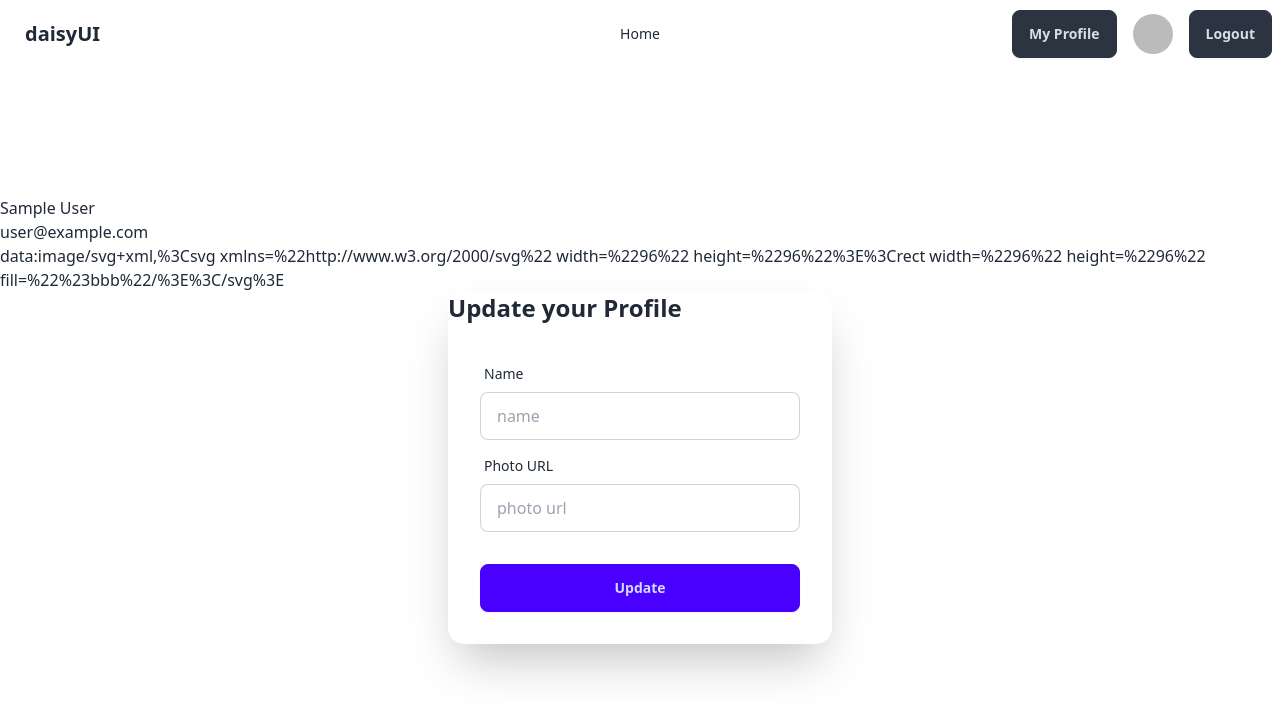
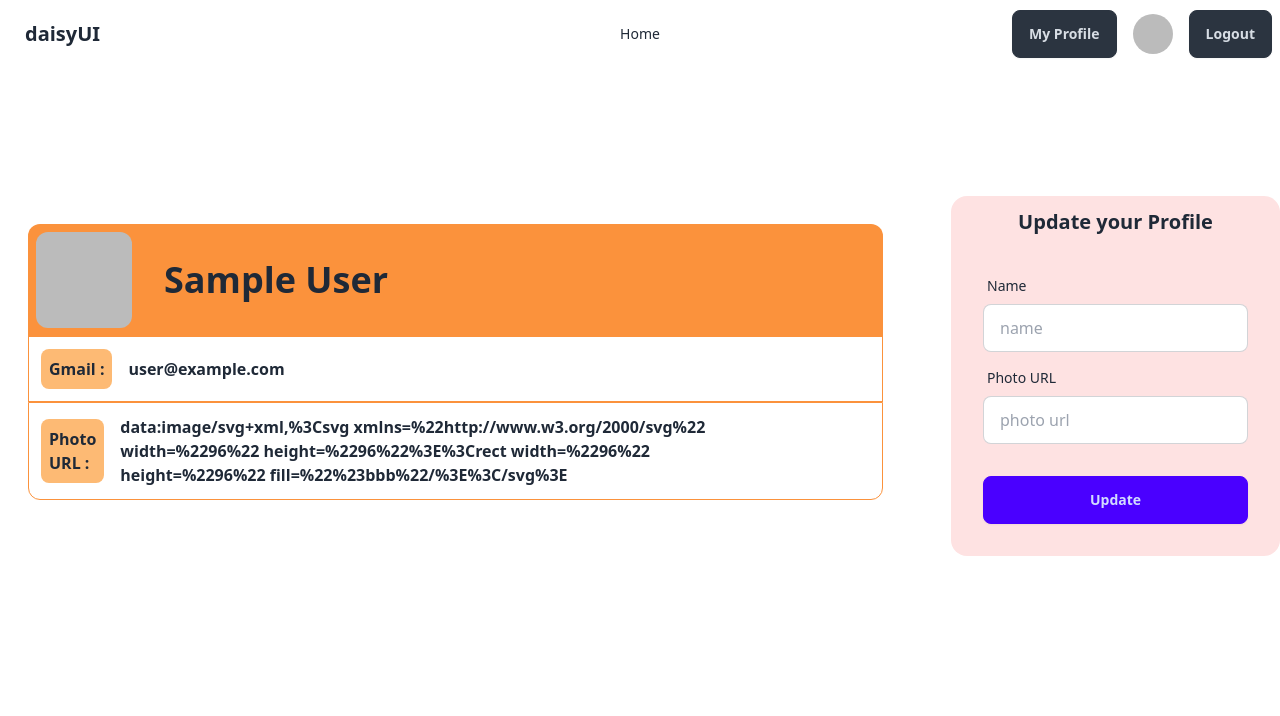
Before and after one commit to reyad9009/Assignment-9, a React (Vite) app: page /auth/profile in a window 1280 px wide. Shown: the top 716 px of the page. Built offline with nearby package versions, Linux system fonts and the light colour scheme; no server answers; sample sign-in values are in the browser's storage.

Commit message:
create My Profile component & update profile section

```diff
--- a/package.json
+++ b/package.json
@@ -15,7 +15,9 @@
     "match-sorter": "^8.0.0",
     "react": "^18.3.1",
     "react-dom": "^18.3.1",
+    "react-icons": "^5.3.0",
     "react-router-dom": "^6.28.0",
+    "react-toastify": "^10.0.6",
     "sort-by": "^1.2.0"
   },
   "devDependencies": {
--- a/src/error/Error.jsx
+++ b/src/error/Error.jsx
@@ -5,7 +5,7 @@ const Error = () => {
   return (
     <div className="flex flex-col justify-center items-center">
       <h1 className="text-5xl mt-40 text-red-600 font-extrabold">
-        ❌ This is error page ❌
+        ❌ page not found ❌
       </h1>
       <Link to="/">
         <button className="bg-green-600 text-white py-5 px-10 rounded-full text-2xl mt-20">
--- a/src/layouts/AuthLayout.jsx
+++ b/src/layouts/AuthLayout.jsx
@@ -8,7 +8,7 @@ const AuthLayout = () => {
       <div className="max-w-[100rem] mx-auto">
         <Navbar></Navbar>
       </div>
-      <div className="mt-[10%]">
+      <div className="max-w-[100rem] mx-auto mt-[10%]">
         <Outlet></Outlet>
       </div>
     </div>
--- a/src/layouts/HomeLayout.jsx
+++ b/src/layouts/HomeLayout.jsx
@@ -9,7 +9,6 @@ const HomeLayout = () => {
       <div className="max-w-[100rem] mx-auto">
         <Navbar></Navbar>
       </div>
-
       <Outlet></Outlet>
       <div className="max-w-[100rem] mx-auto">
         <Footer></Footer>
--- /dev/null
+++ b/src/pages/Loading.jsx
@@ -0,0 +1,8 @@
+
+const Loading = () => {
+    return <div className="flex justify-center items-center">
+      <span className="loading loading-spinner text-error w-20"></span>
+    </div>;
+  };
+
+  export default Loading;
--- a/src/pages/MyProfile.jsx
+++ b/src/pages/MyProfile.jsx
@@ -1,5 +1,6 @@
 import React, { useContext } from "react";
 import { AuthContext } from "../provider/AuthProvider";
+import { toast, ToastContainer} from "react-toastify";
 
 const MyProfile = () => {
   const { user, updateUserProfile, setUser } = useContext(AuthContext);
@@ -18,21 +19,42 @@ const MyProfile = () => {
           displayName: name,
           photoURL: photo,
         }));
-        form.value.reset()
-        alert("Profile updated successfully!")
+        e.target.reset();
+        toast.warn('All ready Exists')
       })
       .catch((err) => {
         console.log(err);
       });
   };
   return (
-    <div>
-      <h1>{user?.displayName}</h1>
-      <h1>{user?.email}</h1>
-      <h1>{user?.photoURL}</h1>
-      <div className="min-h-scree flex justify-center">
-        <div className="card bg-base-100 w-full max-w-sm shrink-0 shadow-2xl">
-          <h2 className="text-2xl font-extrabold">Update your Profile</h2>
+    <div className="min-h-scree flex flex-row gap-10 justify-around items-start">
+      <div className="p-7">
+
+        <div className="flex items-center gap-6 bg-orange-400 rounded-t-xl">
+          <div className="w-28 overflow-hidden p-2 ">
+            <img className="w-28 rounded-xl" src={user?.photoURL} alt="" />
+          </div>
+          <h1 className="font-bold text-4xl">{user?.displayName}</h1>
+        </div>
+
+        <div className="flex gap-4 items-center p-3 border border-orange-400">
+          <span className="bg-orange-300 p-2 rounded-lg font-bold">Gmail : </span>
+          <span>
+            <h1 className="font-semibold">{user?.email}</h1>
+          </span>
+        </div>
+
+        <div className="flex gap-4 items-center p-3 border rounded-b-xl border-orange-400">
+          <span  className="bg-orange-300 p-2 rounded-lg font-bold">Photo URL : </span>
+          <span>
+            <h1 className=" text-wrap w-[90%] font-semibold">{user?.photoURL}</h1>
+          </span>
+        </div>
+      </div>
+
+      <div className="">
+        <div className="card w-full bg-red-100">
+          <h2 className="text-xl font-extrabold text-center mt-3">Update your Profile</h2>
           <form onSubmit={handleUpdate} className="card-body">
             <div className="form-control">
               <label className="label">
--- a/src/pages/Register.jsx
+++ b/src/pages/Register.jsx
@@ -1,9 +1,12 @@
 import React, { useContext, useState } from "react";
 import { Link, useNavigate } from "react-router-dom";
 import { AuthContext } from "../provider/AuthProvider";
+import { FaEye, FaEyeSlash } from "react-icons/fa";
 
 const Register = () => {
-  const navigate = useNavigate()
+  const navigate = useNavigate();
+  const [showPassword, setShowPassword] = useState(false);
+
   const { createNewUser, setUser, updateUserProfile } = useContext(AuthContext);
   const [error, setError] = useState({});
   const handleSubmit = (e) => {
@@ -12,25 +15,41 @@ const Register = () => {
     const name = form.get("name");
     if (name.length < 5) {
       setError({ ...error, name: "must be more the 5 character long" });
-      return
+      return;
     }
     const email = form.get("email");
     const photo = form.get("photo");
     const password = form.get("password");
     //console.log({ name, email, photo, password });
+    const passwordRegex = /^(?=.*[a-z])(?=.*[A-Z]).{6,}$/;
+    if (!passwordRegex.test(password)) {
+      toast.error(
+        "Password must have at least one uppercase letter, one lowercase letter, and be at least 6 characters long.",
+        {
+          position: "top-right",
+          autoClose: 5000,
+          hideProgressBar: false,
+          closeOnClick: true,
+          pauseOnHover: true,
+          draggable: true,
+          progress: undefined,
+          theme: "light",
+        }
+      );
+      return;
+    }
     createNewUser(email, password)
       .then((result) => {
         const user = result.user;
         setUser(user);
-        updateUserProfile({displayName: name, photoURL: photo})
-        .then(()=>{
+        updateUserProfile({ displayName: name, photoURL: photo })
+          .then(() => {
             navigate("/");
           })
-        .catch(err=>{
-          console.log(err)
-        })
+          .catch((err) => {
+            console.log(err);
+          });
         // navigate(location?.state ? location.state : "/");
-
       })
       .catch((error) => {
         const errorCode = error.code;
@@ -57,9 +76,7 @@ const Register = () => {
           </div>
 
           {error.name && (
-              <label className="label text-red-600">
-                  {error.name}
-              </label>
+            <label className="label text-red-600">{error.name}</label>
           )}
 
           <div className="form-control">
@@ -92,13 +109,24 @@ const Register = () => {
             <label className="label">
               <span className="label-text">Password</span>
             </label>
+
+            <label className="input input-bordered flex flex-row items-center justify-between gap-2">
             <input
-                type="password"
+              type={showPassword ? "text" : "password"}
               name="password"
               placeholder="password"
-                className="input input-bordered"
+              className="input -ml-5 border-none hover:border-none"
               required
+
             />
+            <button
+              onClick={() => setShowPassword(!showPassword)}
+              className="btn btn-xs"
+            >
+              {showPassword ? <FaEyeSlash className="text-lg"></FaEyeSlash> : <FaEye  className="text-lg"></FaEye>}
+            </button>
+            </label>
+
             <label className="label">
               <a href="#" className="label-text-alt link link-hover">
                 Forgot password?
@@ -106,11 +134,11 @@ const Register = () => {
             </label>
           </div>
           <div className="form-control mt-6">
-              <button className="btn btn-primary">Login</button>
+            <button className="btn btn-primary">Register</button>
           </div>
         </form>
-          <p className='text-center pb-5'>
-          Already have an account? {" "}
+        <p className="text-center pb-5">
+          Already have an account?{" "}
           <Link className="text-red-500" to="/auth/login">
             Login
           </Link>
--- /dev/null
+++ b/src/router/PrivateRout.jsx
@@ -0,0 +1,18 @@
+import React, { useContext } from "react";
+
+import { AuthContext } from "../provider/AuthProvider";
+import { Navigate } from "react-router-dom";
+import Loading from "../pages/Loading";
+
+const PrivateRout = ({ children }) => {
+  const { user, loading } = useContext(AuthContext);
+  if(loading){
+    return <Loading></Loading>
+}
+  if (user && user?.email) {
+    return children;
+  }
+  return <Navigate state={location.pathname} to={"/auth/login"}></Navigate>;
+};
+
+export default PrivateRout;
--- a/src/router/router.jsx
+++ b/src/router/router.jsx
@@ -6,6 +6,7 @@ import AuthLayout from "../layouts/AuthLayout";
 import Login from "../pages/Login";
 import Register from "../pages/Register";
 import MyProfile from "../pages/MyProfile";
+import PrivateRout from "./PrivateRout";
 
 const router = createBrowserRouter([
     {
@@ -33,7 +34,9 @@ const router = createBrowserRouter([
             },
             {
                 path: '/auth/profile',
-                element: <MyProfile></MyProfile>
+                element: <PrivateRout>
+                    <MyProfile></MyProfile>
+                </PrivateRout>
             }
         ]
     }
```
Also changed, not shown: 1 other file (tests, documents, lock files or other folders). Lines whose indentation alone changed are shown as unchanged.
